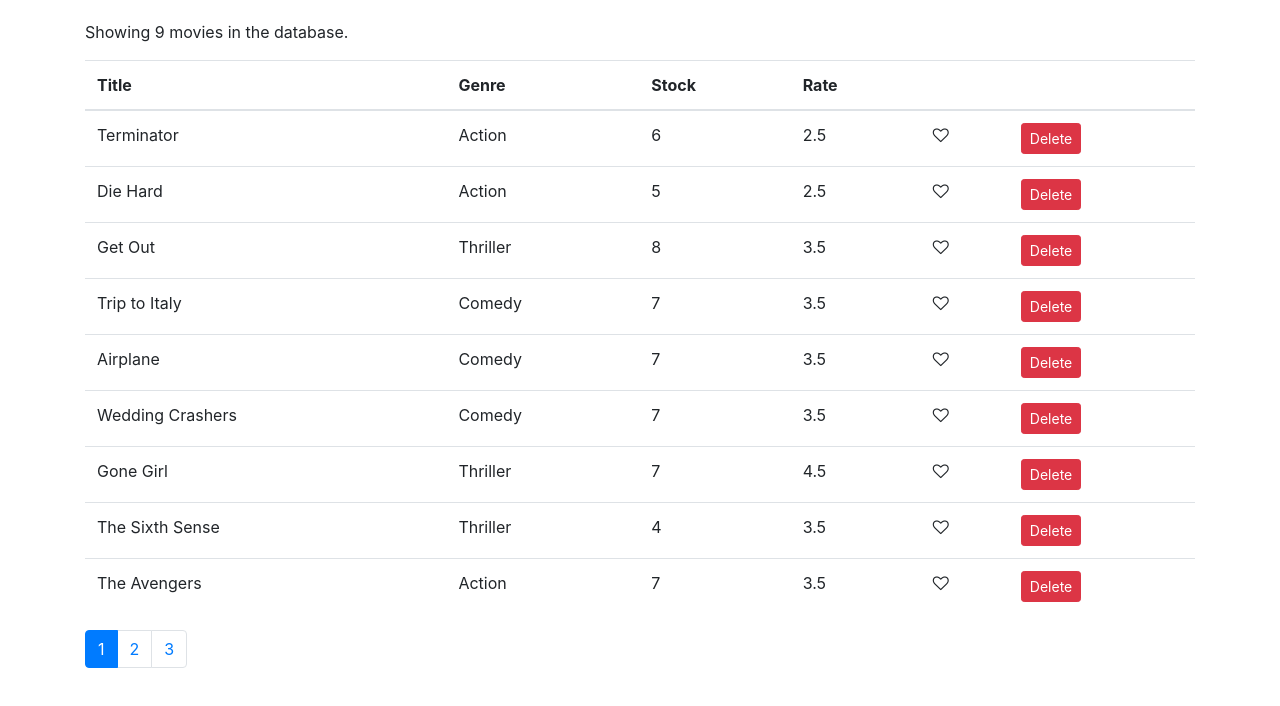
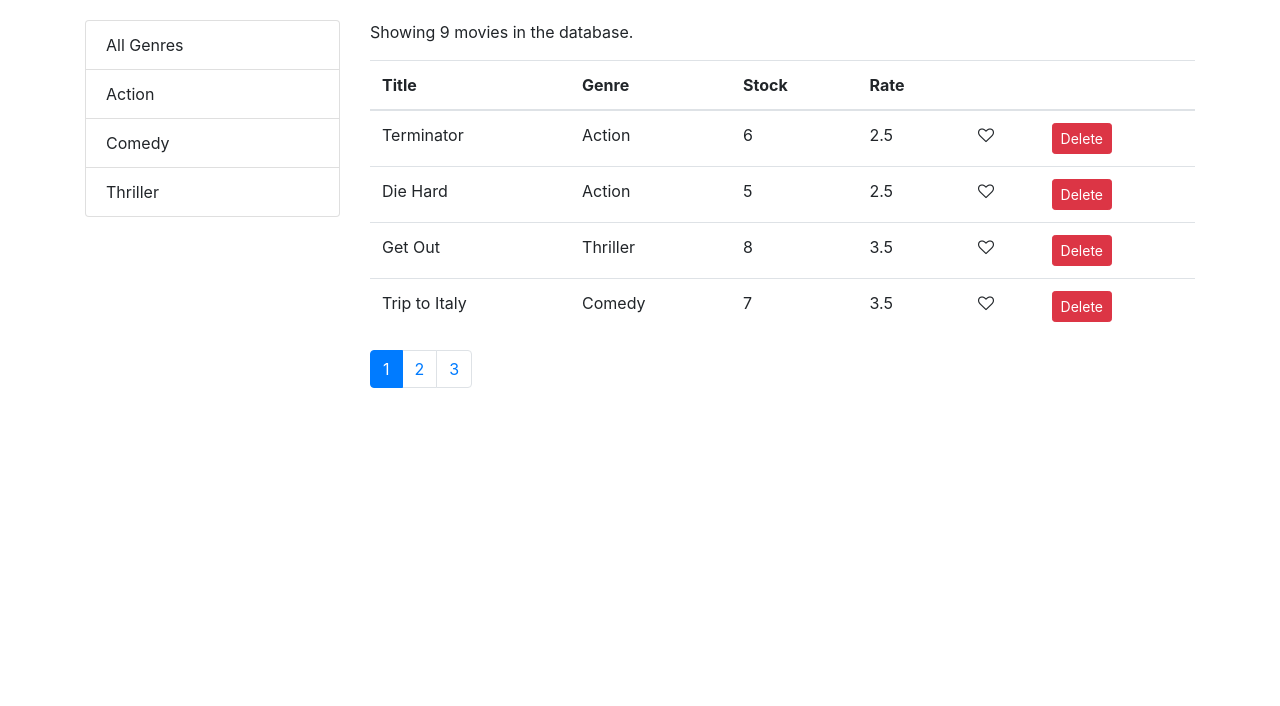
Before and after one commit to kenny850917/selfLearn-React, a React (Create React App) app in the folder vidly/: page /movies/1 in a window 1280 px wide. Shown: the top 706 px of the page. Built offline with nearby package versions, Linux system fonts and the light colour scheme.

Commit message:
genre list, filter

```diff
--- a/vidly/package.json
+++ b/vidly/package.json
@@ -9,6 +9,7 @@
     "bootstrap": "^4.4.1",
     "font-awesome": "^4.7.0",
     "lodash": "^4.17.15",
+    "prop-types": "^15.6.2",
     "react": "^16.12.0",
     "react-dom": "^16.12.0",
     "react-scripts": "3.3.1"
--- /dev/null
+++ b/vidly/src/components/common/listGroup.jsx
@@ -0,0 +1,33 @@
+import React from "react";
+
+const ListGroup = props => {
+  const {
+    items,
+    textProperty,
+    valueProperty,
+    selectedItem,
+    onItemSelect
+  } = props;
+  return (
+    <ul className="list-group">
+      {items.map(item => (
+        <li
+          key={item[valueProperty]}
+          onClick={() => onItemSelect(item)}
+          className={
+            item === selectedItem ? "list-group-item active" : "list-group-item"
+          }
+        >
+          {item[textProperty]}
+        </li>
+      ))}
+    </ul>
+  );
+};
+
+ListGroup.defaultProps = {
+  textProperty: "name",
+  valueProperty: "_id"
+};
+
+export default ListGroup;
--- a/vidly/src/components/movies.jsx
+++ b/vidly/src/components/movies.jsx
@@ -1,14 +1,24 @@
 import React, { Component } from "react";
 import { getMovies } from "../services/fakeMovieService";
 import Like from "./common/like";
+import ListGroup from "./common/listGroup";
 import Pagination from "./common/pagination";
+import { paginate } from "../utils/paginate";
+import { getGenres } from "../services/fakeGenreService";
 
 class Movies extends Component {
   state = {
-    movies: getMovies(),
+    movies: [],
+    genres: [],
     pageSize: 4,
     currentPage: 1
   };
+  componentDidMount() {
+    const genres = [{ name: "All Genres" }, ...getGenres()];
+
+    this.setState({ movies: getMovies(), genres });
+  }
+
   handleDelete = movie => {
     //console.log(movie);
     const movies = this.state.movies.filter(m => m._id !== movie._id);
@@ -24,16 +34,44 @@
   };
 
   handlePageChange = page => {
-    this.setState({currentPage: page})
+    this.setState({ currentPage: page });
+  };
+
+  handleGenreSelect = genre => {
+    this.setState({ selectedGenre: genre, currentPage: 1 });
   };
 
   render() {
+    //destructuring
     const { length: count } = this.state.movies;
-    const {pageSize, currentPage} = this.state;
+    const {
+      pageSize,
+      currentPage,
+      selectedGenre,
+      movies: allMovies
+    } = this.state;
     if (count === 0) return <p>There are no movies in the database.</p>;
+
+    const filtered =
+      selectedGenre && selectedGenre._id
+        ? allMovies.filter(m => m.genre._id === selectedGenre._id)
+        : allMovies;
+    const movies = paginate(filtered, currentPage, pageSize);
     return (
-      <React.Fragment>
-        <p>Showing {count} movies in the database.</p>
+      <div className="row">
+        <div className="col-3">
+          <ListGroup
+
+            items={this.state.genres}
+            //**this can be set in listGroup with default props**
+            // textProperty = "name"
+            // valueProperty = "_id"
+            selectedItem={this.state.selectedGenre}
+            onItemSelect={this.handleGenreSelect}
+          />
+        </div>
+        <div className="col">
+          <p>Showing {filtered.length} movies in the database.</p>
           <table className="table">
             <thead>
               <tr>
@@ -46,7 +84,7 @@
               </tr>
             </thead>
             <tbody>
-            {this.state.movies.map(movie => (
+              {movies.map(movie => (
                 <tr key={movie._id}>
                   <td>{movie.title}</td>
                   <td>{movie.genre.name}</td>
@@ -71,12 +109,13 @@
             </tbody>
           </table>
           <Pagination
-          itemsCount={count}
+            itemsCount={filtered.length}
             pageSize={pageSize}
-          currentPage = {currentPage}
+            currentPage={currentPage}
             onPageChange={this.handlePageChange}
           />
-      </React.Fragment>
+        </div>
+      </div>
     );
   }
 }
--- /dev/null
+++ b/vidly/src/utils/paginate.js
@@ -0,0 +1,12 @@
+import _ from "lodash";
+
+export function paginate(items, pageNumber, pageSize) {
+  const startIndex = (pageNumber - 1) * pageSize;
+  return _(items)
+    .slice(startIndex)
+    .take(pageSize)
+    .value();
+
+  // _.slice(items, startIndex);
+  //_.take();
+};
```
Also changed, not shown: vidly/src/components/common/pagination.jsx (+13 -2 lines), 1 other file (tests, documents, lock files or other folders). Lines whose indentation alone changed are shown as unchanged.
